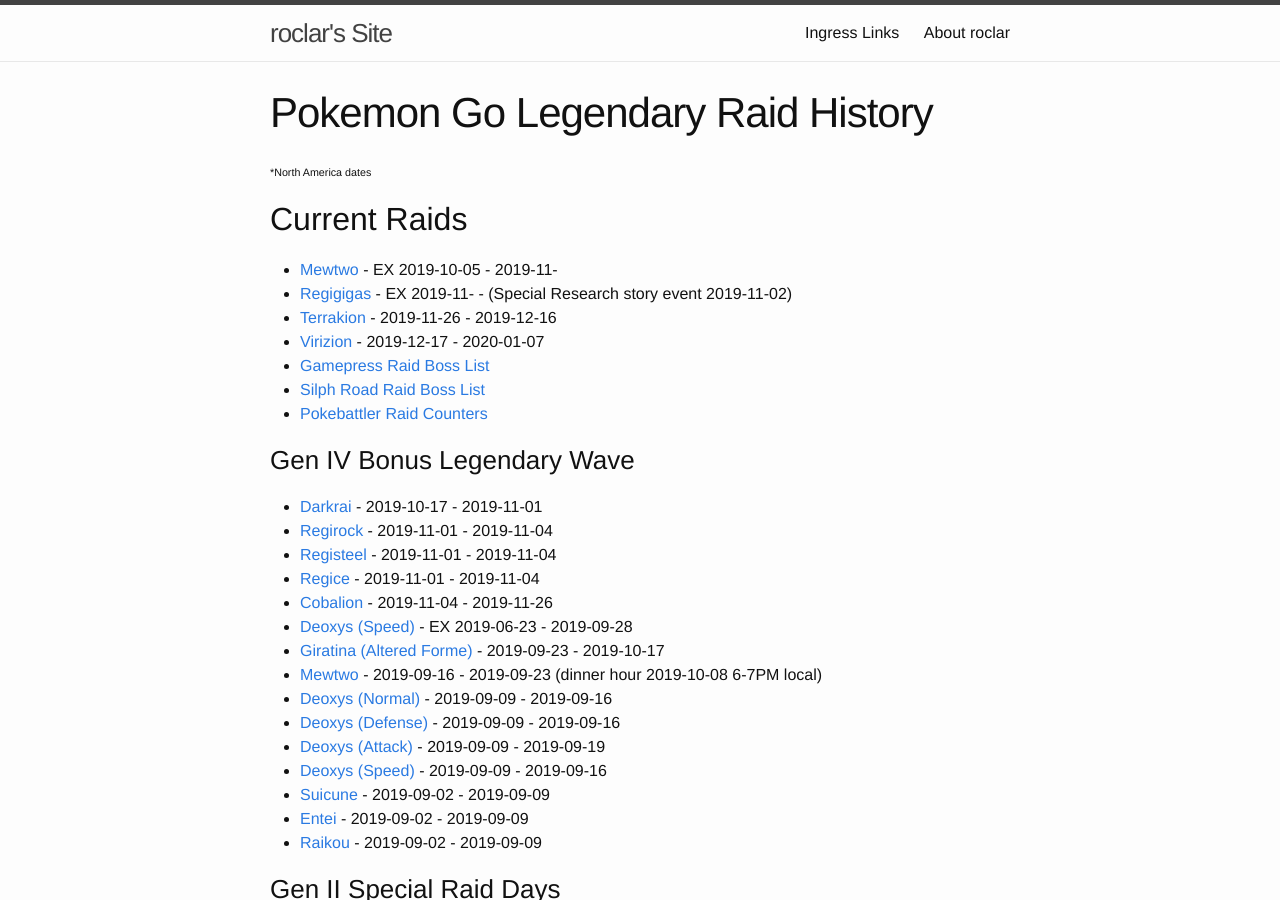
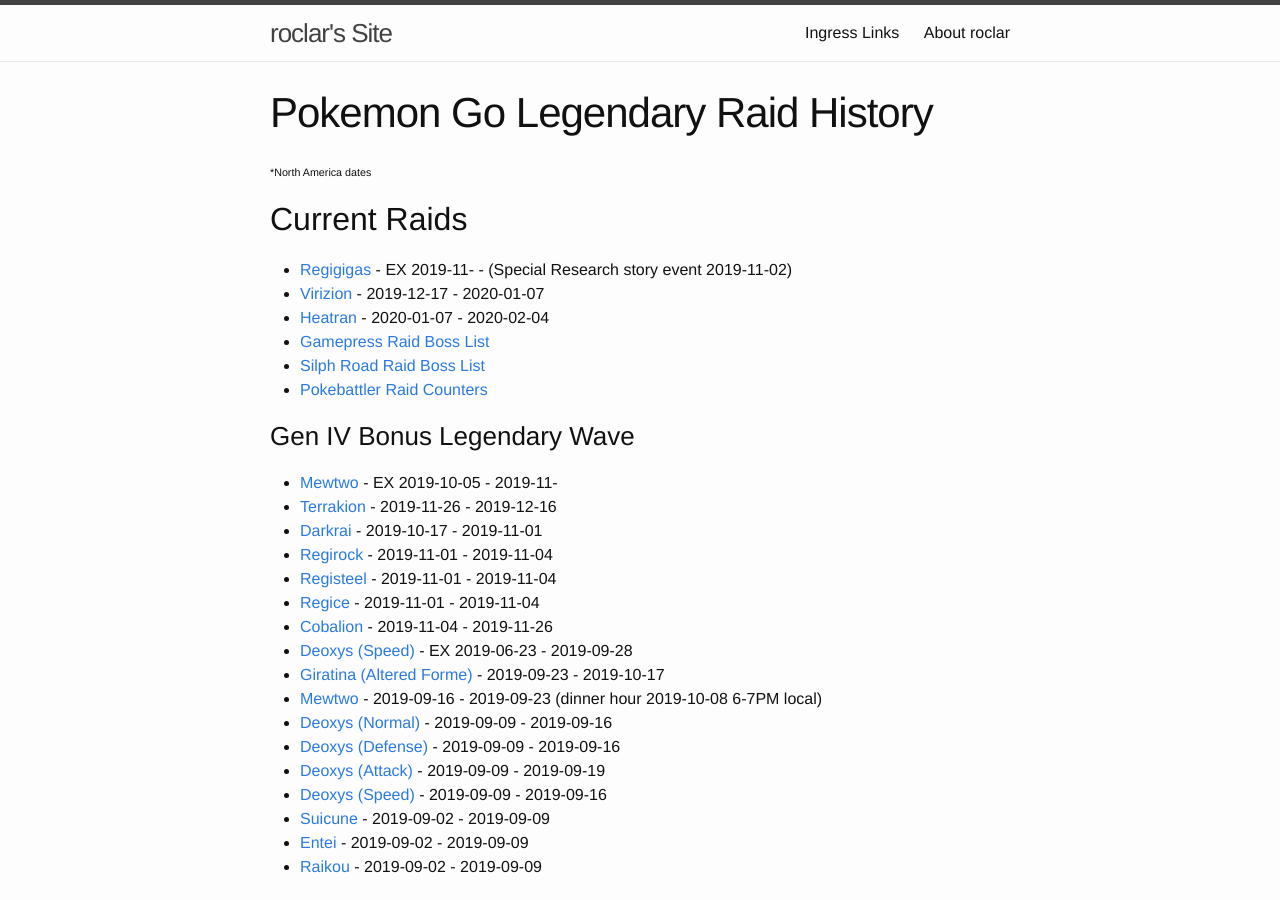
Before and after one commit to roclar/roclar.github.io, a Jekyll site: the page built from PoGoLegendaryHistory.md, in a window 1280 px wide and 900 px high. Built offline with Jekyll 4.4.1, drawn with Linux system fonts in a browser that asks for light colours; some of the changed text lies outside the part shown.

Commit message:
Added return of Heatran

```diff
--- a/PoGoLegendaryHistory.md
+++ b/PoGoLegendaryHistory.md
@@ -6,15 +6,16 @@
 ###### *North America dates
 
 ## Current Raids
-- [Mewtwo](https://db.pokemongohub.net/pokemon/150) - EX 2019-10-05 - 2019-11-
 - [Regigigas](https://db.pokemongohub.net/pokemon/486) - EX 2019-11- - (Special Research story event 2019-11-02)
-- [Terrakion](https://db.pokemongohub.net/pokemon/639) - 2019-11-26 - 2019-12-16
 - [Virizion](https://db.pokemongohub.net/pokemon/640) - 2019-12-17 - 2020-01-07
+- [Heatran](https://db.pokemongohub.net/pokemon/485) - 2020-01-07 - 2020-02-04
 - [Gamepress Raid Boss List](https://pokemongo.gamepress.gg/raid-boss-list)
 - [Silph Road Raid Boss List](https://thesilphroad.com/raid-bosses)
 - [Pokebattler Raid Counters](https://www.pokebattler.com/raids)
 
 ### Gen IV Bonus Legendary Wave
+- [Mewtwo](https://db.pokemongohub.net/pokemon/150) - EX 2019-10-05 - 2019-11-
+- [Terrakion](https://db.pokemongohub.net/pokemon/639) - 2019-11-26 - 2019-12-16
 - [Darkrai](https://db.pokemongohub.net/pokemon/491) - 2019-10-17 - 2019-11-01
 - [Regirock](https://db.pokemongohub.net/pokemon/380) - 2019-11-01 - 2019-11-04
 - [Registeel](https://db.pokemongohub.net/pokemon/379) - 2019-11-01 - 2019-11-04
```
Also changed, not shown: other parts of PoGoLegendaryHistory.md (+1 -0 lines).
